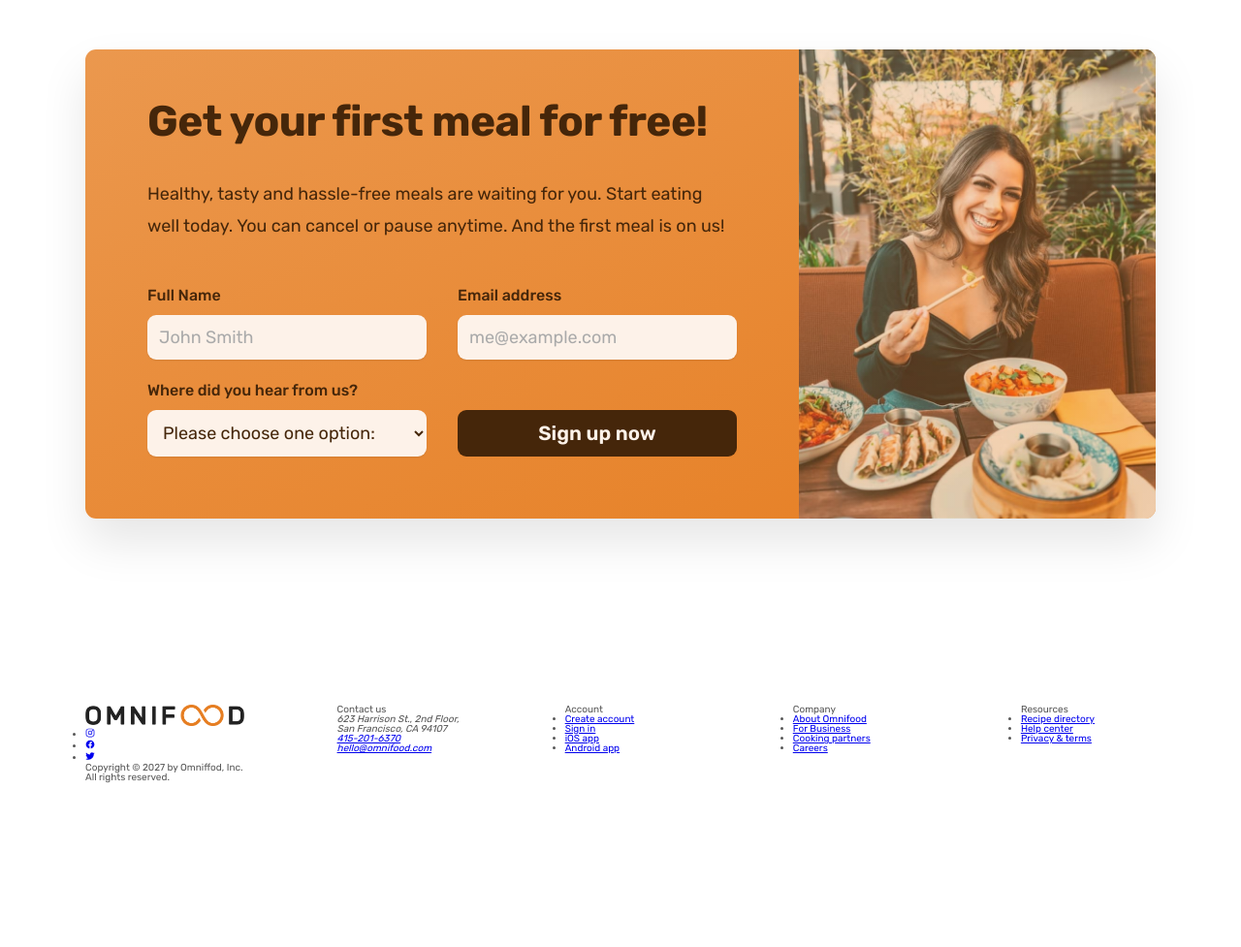
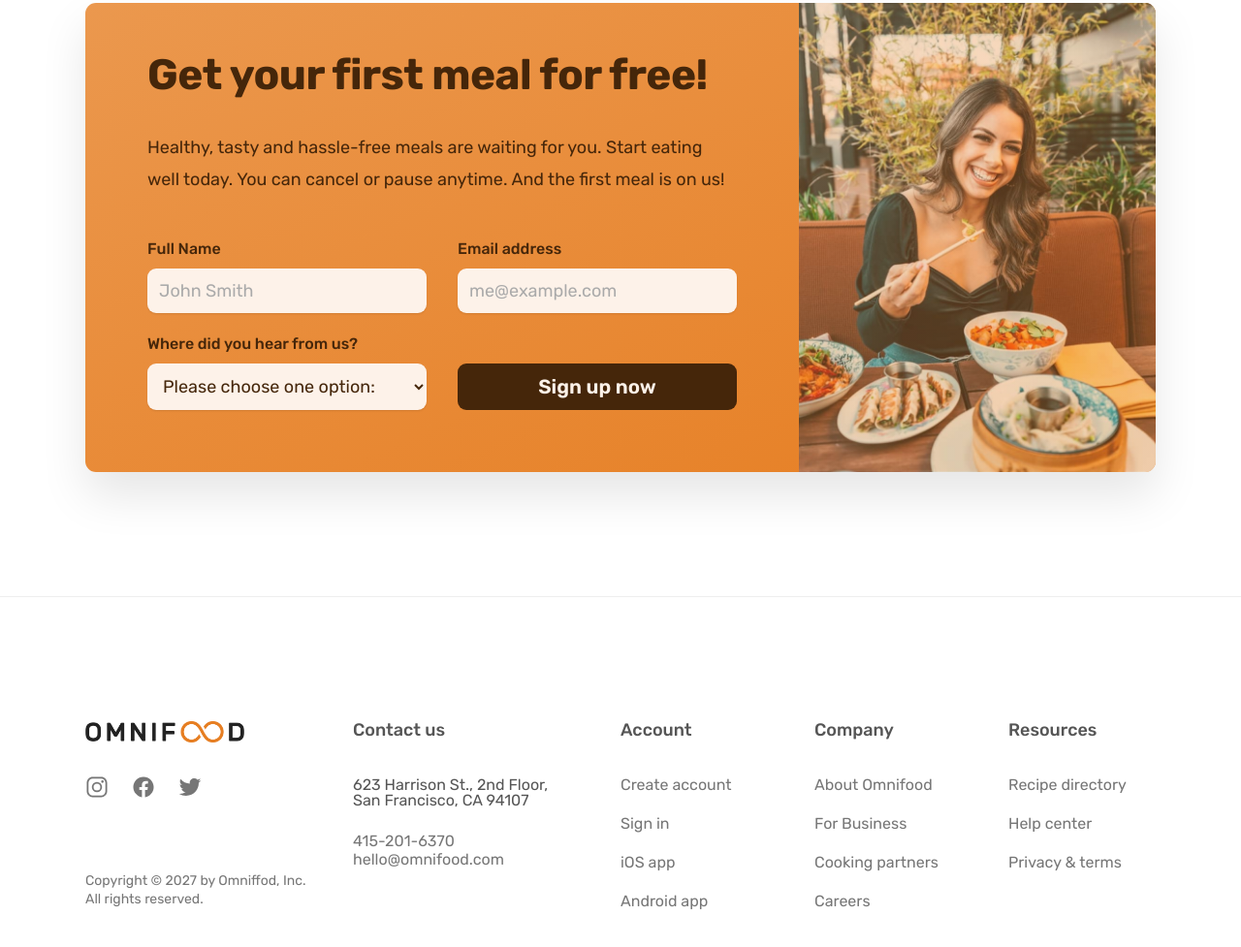
Before and after one commit to marcosmanto/Omnifood-Desktop-Sass, a website: page src/index.html in a window 1280 px wide. Shown: the part 6176-7153 px from the top of the page at 97% size. Before the commit the page ends 7049 px from the top, so only its background shows below. Drawn offline with nearby package versions, Linux system fonts and the light colour scheme; files that its build step writes are made by us from their sources.

Commit message:
finish `footer`

```diff
--- a/src/index.html
+++ b/src/index.html
@@ -547,7 +547,7 @@
 
     <footer class="footer">
       <div class="container footer-grid">
-        <div class="logo">
+        <div class="logo-col">
           <a href="#" class="footer-logo">
             <img
               src="assets/omnifood-logo.png"
--- a/src/sass/style.scss
+++ b/src/sass/style.scss
@@ -752,7 +752,7 @@ strong {
 
 /*--- CALL-TO-ACTION SECTION ---*/
 .section-cta {
-  padding: 9.6rem 0;
+  padding: 4.8rem 0 12.8rem;
 }
 .cta {
   display: grid;
@@ -829,9 +829,102 @@ strong {
 
 /*--- FOOTER SECTION ---*/
 footer {
-  padding: 9.6rem 0;
+  padding: 12.8rem 0;
+  border-top: 1px solid #eee;
+  transition: background-color 2s;
+  &:hover {
+    background-color: #f7f5f5;
+  }
 }
 
 .footer-grid {
-  @include grid($cols: 5);
+  display: grid;
+  grid-template-columns: 1.5fr 1.5fr 1fr 1fr 1fr;
+  column-gap: 4.8rem;
 }
+
+.footer {
+  &-logo {
+    display: block;
+    margin-bottom: 3.2rem;
+  }
+  &-heading {
+    font-size: 1.8rem;
+    font-weight: $fw-medium;
+    margin-bottom: 4rem;
+  }
+
+  &-nav,
+  .social-links,
+  address {
+    list-style: none;
+    display: flex;
+    flex-direction: column;
+    gap: 2.4rem;
+    a {
+      &:link,
+      &:visited {
+        text-decoration: none;
+        font-size: 1.6rem;
+        color: #767676;
+        transition: all 0.3s;
+        padding-bottom: 0px;
+        border-bottom: 0.2rem solid transparent;
+      }
+
+      &:hover,
+      &:active {
+        color: #555;
+        padding-bottom: 2px;
+        border-bottom: 0.2rem solid $primary;
+      }
+    }
+  }
+
+  .social-links {
+    flex-direction: row;
+    li a:any-link {
+      border-bottom: 0;
+      padding-bottom: 0;
+
+      ion-icon {
+        height: 2.4rem;
+        width: 2.4rem;
+        transition: all 0.3s;
+      }
+    }
+
+    li a:hover,
+    li a:active {
+      ion-icon {
+        transform: scale(1.15);
+      }
+    }
+  }
+
+  .copyright {
+    font-size: 1.4rem;
+    line-height: 1.4;
+    color: #767676;
+  }
+
+  .logo-col {
+    display: flex;
+    flex-direction: column;
+    height: 100%;
+    p:last-child {
+      margin-top: auto;
+    }
+  }
+
+  .contacts {
+    font-style: normal;
+    font-size: 1.6rem;
+    line-height: 1.6rem;
+    p a {
+      line-height: 1.2;
+      border-bottom: 0;
+      padding-bottom: 0;
+    }
+  }
+}
```
